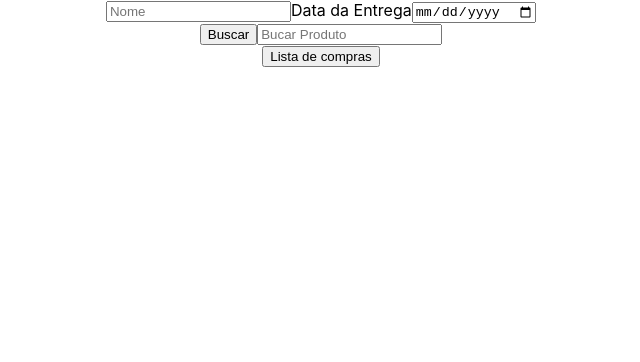
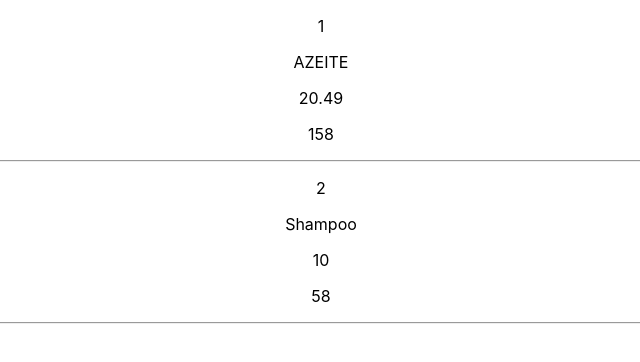
Before and after one commit to felipepolato/teste-tecnico-shopper, a React (Create React App) app: page / in a window 1280 px wide. Shown: the top 362 px of the page, without its empty margins (319-959 px from the left). Built offline with nearby package versions, Linux system fonts and the light colour scheme.

Commit message:
produto mokado e renderizado

```diff
--- a/src/components/ListProduct/index.jsx
+++ b/src/components/ListProduct/index.jsx
@@ -1,11 +1,38 @@
-import React from 'react';
+import React, { useState } from "react";
 
-export default function ListProduct () {
+export default function ListProduct() {
+  const [list, setList] = useState([
+    {
+      id: 1,
+      name: "AZEITE",
+      price: 20.49,
+      qty_stock: 158,
+    },
 
-    return(
-        <div>
-            ListProduct
+    {
+      id: 2,
+      name: "Shampoo",
+      price: 10.0,
+      qty_stock: 58,
+    },
+  ]);
 
-        </div>
-    )
+
+
+
+  return (
+  <div>
+      {list&&list.map((item)=>{
+          return(
+              <div>
+                  <p>{item.id}</p>
+                  <p>{item.name}</p>
+                  <p>{item.price}</p>
+                  <p>{item.qty_stock}</p>
+                  <hr/>
+              </div>
+          )
+      })}
+  </div>
+  );
 }
--- a/src/router/Route.js
+++ b/src/router/Route.js
@@ -4,22 +4,17 @@
 import ListProduct from "../components/ListProduct";
 import ProductCard from "../components/ProductCard";
 import ShoppingCart from "../components/ShoppingCart";
+import Home from "../screen/Home";
 
 export default function Routers() {
   return (
     <BrowserRouter>
       <Switch>
         <Route exact path={"/"}>
-          <FormField />
+          <Home />
         </Route>
-        <Route exact path={"/listproduct"}>
-          <ListProduct />
-        </Route>
-        <Route exact path={"/productcard"}>
-          <ProductCard />
-        </Route>
-        <Route exact path={"/shoppingcart"}>
-          <ShoppingCart />
+        <Route>
+          <div>Página não encontrada</div>
         </Route>
       </Switch>
     </BrowserRouter>
--- /dev/null
+++ b/src/screen/Home/index.jsx
@@ -0,0 +1,11 @@
+import React from 'react';
+import ListProduct from '../../components/ListProduct';
+
+export default function Home () {
+
+    return(
+        <div>
+            <ListProduct/>
+        </div>
+    )
+}
```
Also changed, not shown: src/components/FormField/index.jsx (+5 -6 lines).
